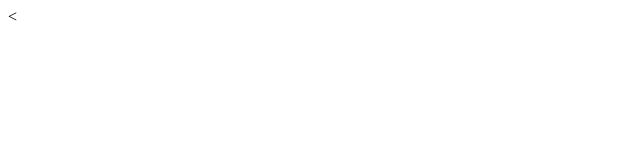
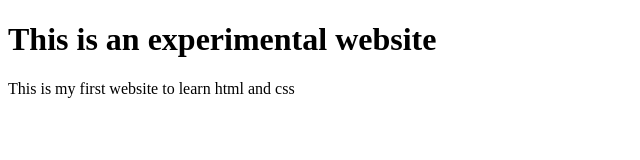
Before and after one commit to Mikester453/Mikester453.github.io, a plain HTML site: page index.html in a window 1280 px wide. Shown: the whole page, without its empty margins (0-640 px from the left). Drawn offline with Linux system fonts and the light colour scheme.

Commit message:
Update index.html

```diff
--- a/index.html
+++ b/index.html
@@ -1,5 +1,13 @@
 <!DOCTYPE html>
 <html>
-<meta charset="UTF-8">
+  <head>
+    <meta charset="UTF-8">
+      </head>
 
-<
+<body>
+<h1>This is an experimental website</h1>
+<p> This is my first website to learn html and css</p>
+
+</body>
+
+</html>
```
